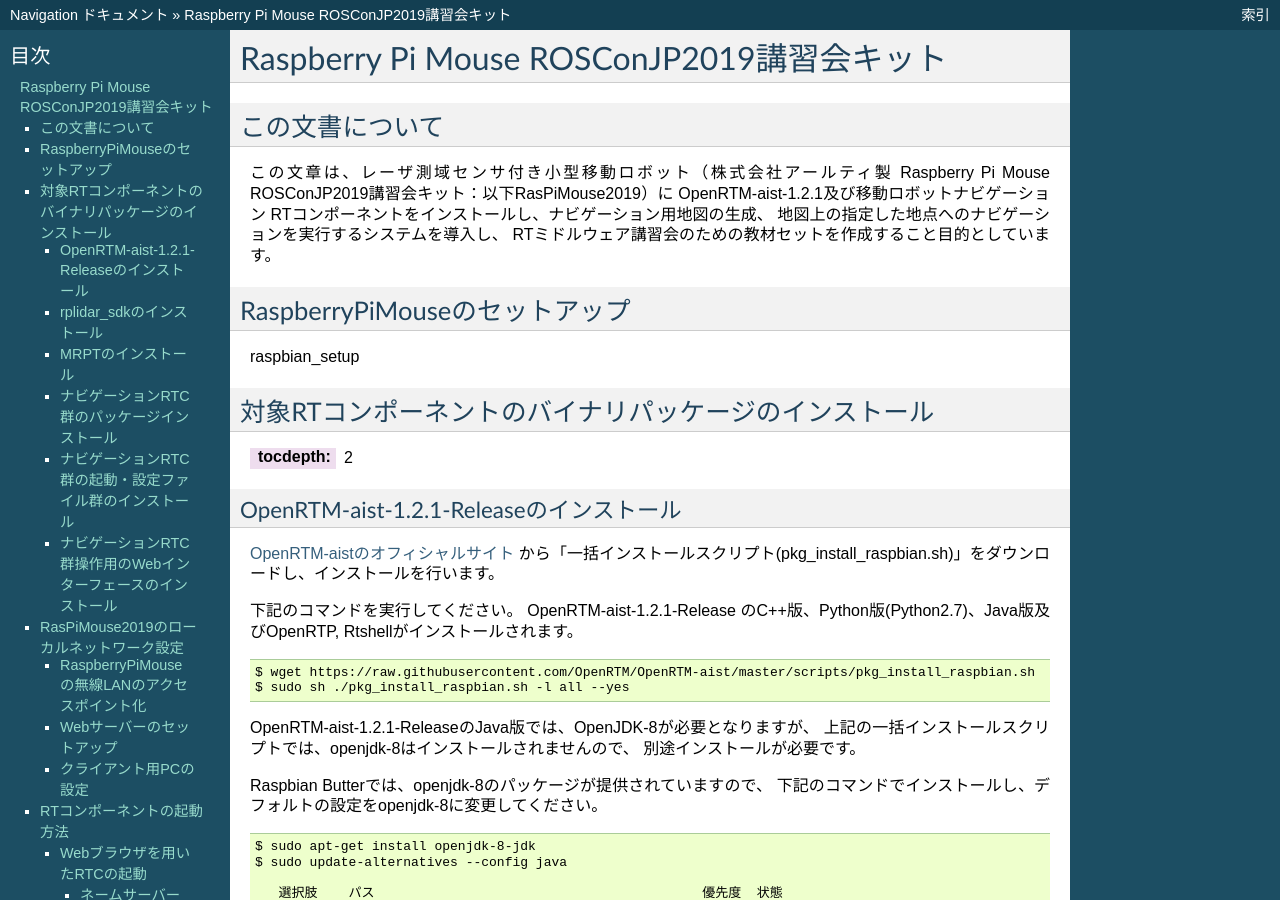
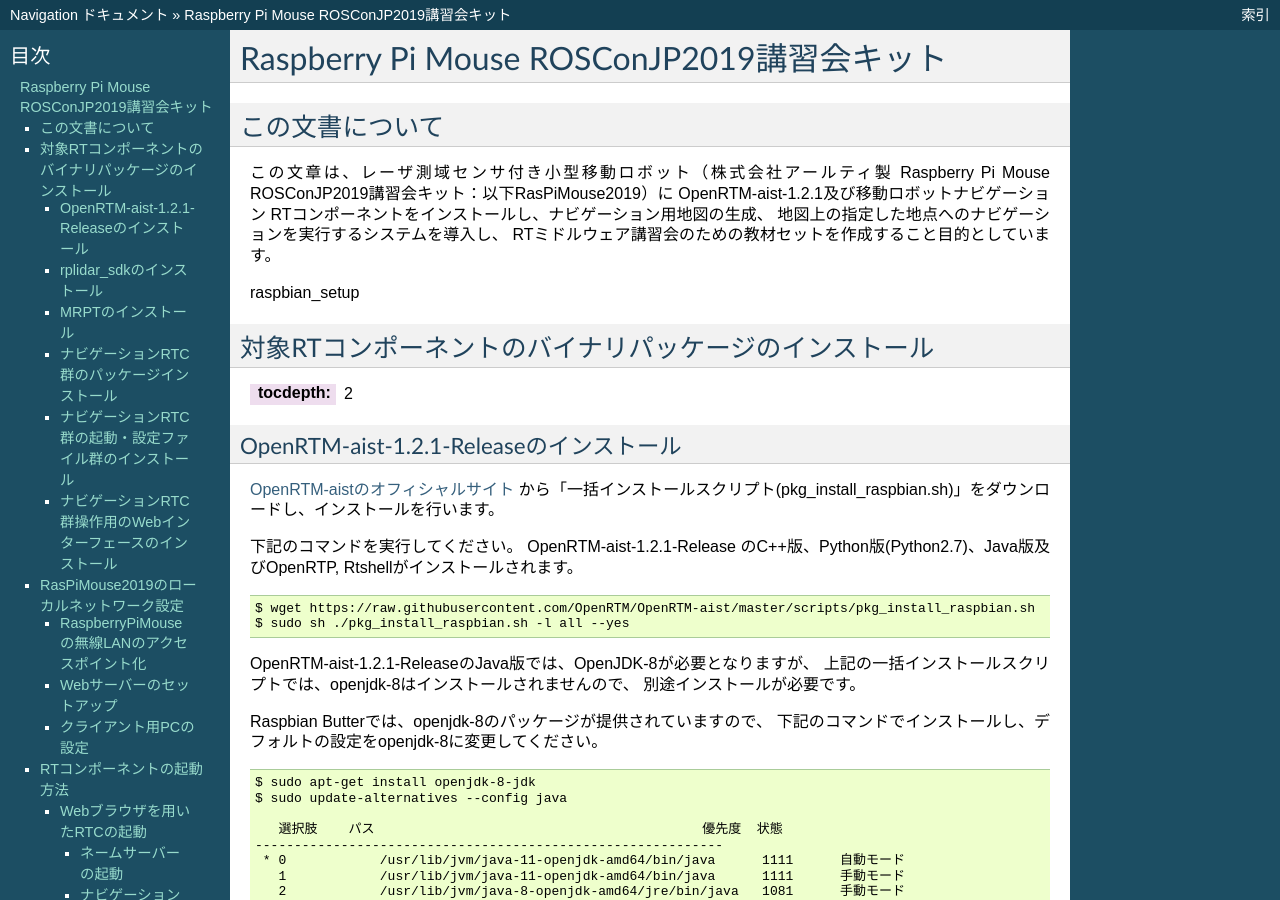
Before and after one commit to OpenRTM/RasPiMouse_with_MRPT, a Sphinx documentation site: the page built from doc/source/index.rst, in a window 1280 px wide and 900 px high. Built offline with Sphinx 7.4.7, drawn with Linux system fonts in a browser that asks for light colours; pages that are not in the unit, such as notebooks, are missing from menus.

Commit message:
Update index.rst

```diff
--- a/doc/source/index.rst
+++ b/doc/source/index.rst
@@ -14,8 +14,6 @@
 .. toctree:: 目次
    :maxdepth: 3
 
-RaspberryPiMouseのセットアップ
-===============================
 
 raspbian_setup
 
```
